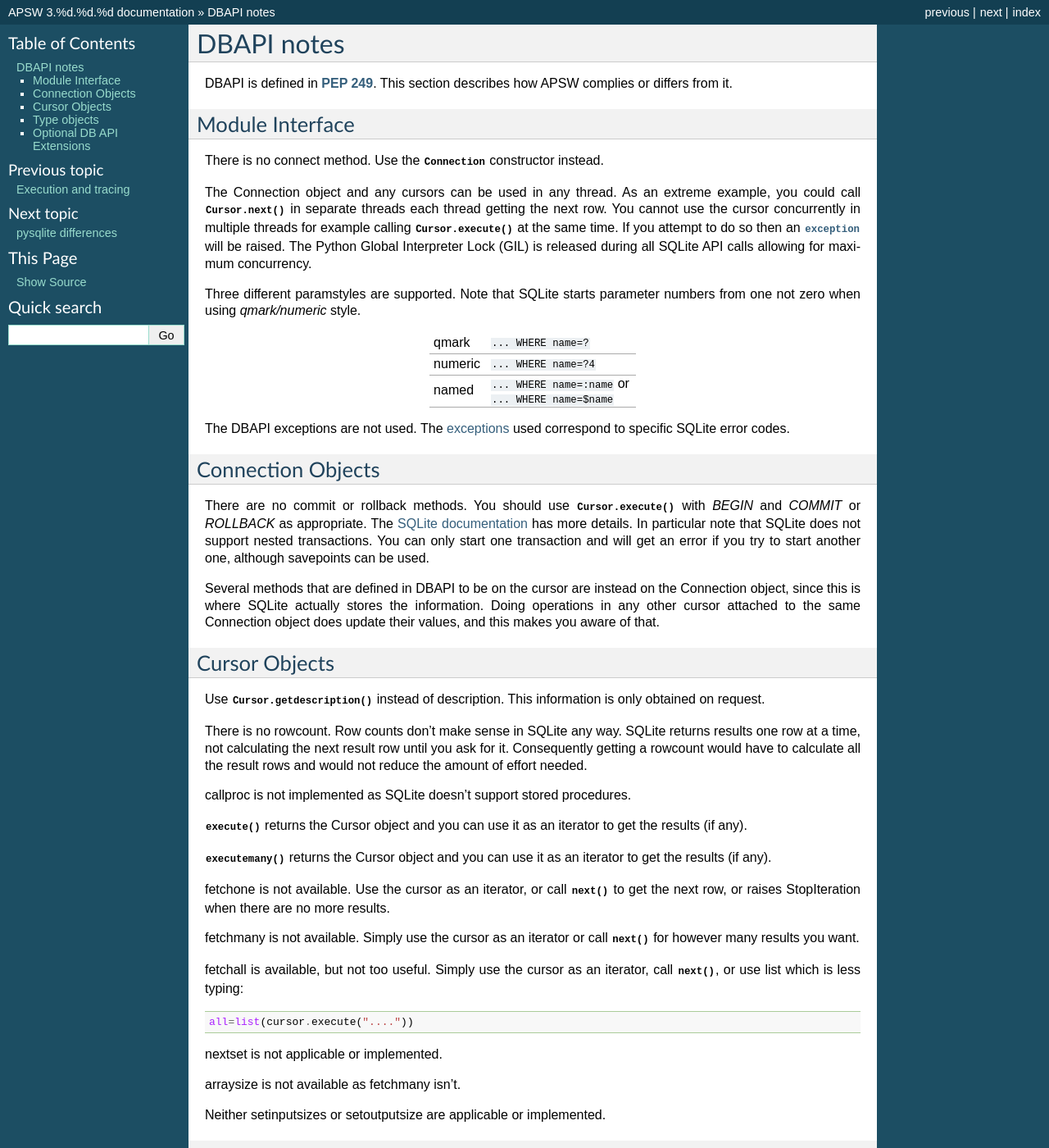
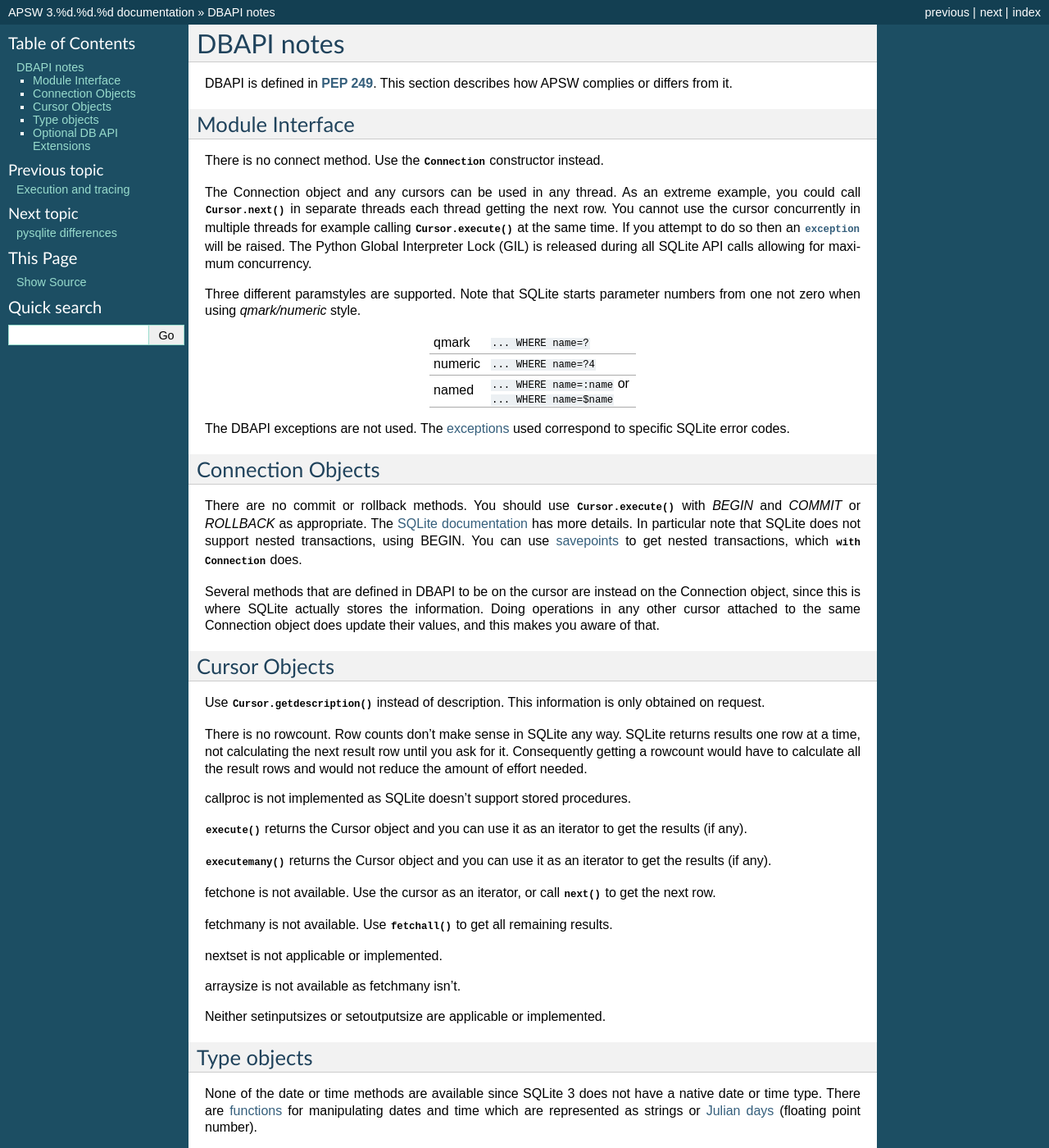
Before and after one commit to rogerbinns/apsw, a Sphinx documentation site: the page built from doc/dbapi.rst, in a window 1280 px wide and 1400 px high. Shown: the whole window at 82% size. Built offline with Sphinx 7.4.7, drawn with Linux system fonts in a browser that asks for light colours; pages that are not in the unit, such as notebooks, are missing from menus; the version number is read from the project's files by our own code.

Commit message:
Update dbapi doc

```diff
--- a/doc/dbapi.rst
+++ b/doc/dbapi.rst
@@ -42,10 +42,11 @@ Connection Objects
 There are no commit or rollback methods. You should use
 :meth:`Cursor.execute` with `BEGIN` and `COMMIT` or `ROLLBACK` as
 appropriate. The `SQLite documentation
-<https://sqlite.org/lockingv3.html>`_ has more details.  In
-particular note that SQLite does not support nested transactions.  You
-can only start one transaction and will get an error if you try to
-start another one, although savepoints can be used.
+<https://sqlite.org/lockingv3.html>`_ has more details.  In particular
+note that SQLite does not support nested transactions, using BEGIN.
+You can use `savepoints <https://sqlite.org/lang_savepoint.html>`__ to
+get nested transactions, which :meth:`with Connection
+<Connection.__enter__>` does.
 
 Several methods that are defined in DBAPI to be on the cursor are
 instead on the Connection object, since this is where SQLite actually
@@ -76,16 +77,10 @@ as an iterator to get the results (if any).
 it as an iterator to get the results (if any).
 
 fetchone is not available. Use the cursor as an iterator, or call
-:meth:`~Cursor.next` to get the next row, or raises StopIteration when
-there are no more results.
+:meth:`~Cursor.next` to get the next row.
 
-fetchmany is not available. Simply use the cursor as an iterator or
-call :meth:`~Cursor.next` for however many results you want.
-
-fetchall is available, but not too useful. Simply use the cursor as an
-iterator, call :meth:`~Cursor.next`, or use list which is less typing::
-
-  all=list(cursor.execute("...."))
+fetchmany is not available. Use :meth:`~Cursor.fetchall` to get all
+remaining results.
 
 nextset is not applicable or implemented.
 
```
